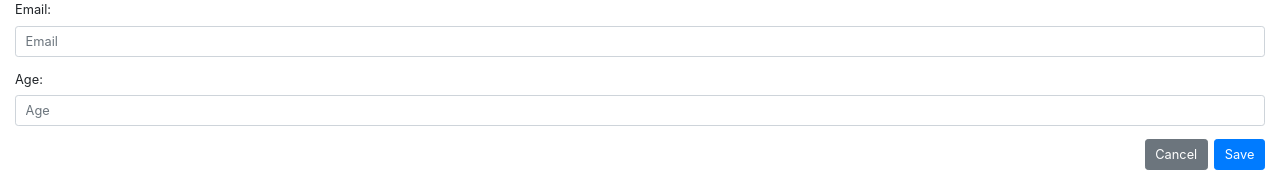
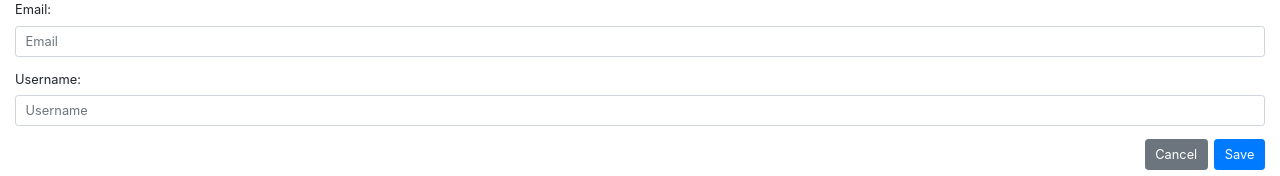
Before and after one commit to jagadeeshpalaniappan/jag-react-apps, a React (Create React App) app in the folder level1/1-react-redux/: page /users/create in a window 1280 px wide. Shown: the part 166-342 px from the top of the page. Built offline with nearby package versions, Linux system fonts and the light colour scheme.

Commit message:
fix: api updates

```diff
--- a/level1/1-react-redux/src/modules/user/components/UserForm.js
+++ b/level1/1-react-redux/src/modules/user/components/UserForm.js
@@ -77,18 +77,20 @@ function UserForm({ user, status, onSave }) {
           {errors.email && <FormFeedback>{errors.email.message}</FormFeedback>}
         </FormGroup>
         <FormGroup>
-          <label htmlFor="age">Age:</label>
+          <label htmlFor="username">Username:</label>
           <Input
-            type="number"
-            id="age"
-            name="age"
-            placeholder="Age"
-            invalid={!!errors.age}
+            type="text"
+            id="username"
+            name="username"
+            placeholder="Username"
+            invalid={!!errors.username}
             innerRef={register({
-              required: { value: true, message: "Age is required" },
+              required: { value: true, message: "Username is required" },
             })}
           />
-          {errors.age && <FormFeedback>{errors.age.message}</FormFeedback>}
+          {errors.username && (
+            <FormFeedback>{errors.username.message}</FormFeedback>
+          )}
         </FormGroup>
 
         <div className="d-flex justify-content-end align-items-center my-3">
--- a/level1/1-react-redux/src/modules/user/service/user.service.js
+++ b/level1/1-react-redux/src/modules/user/service/user.service.js
@@ -1,11 +1,11 @@
 import axios from "axios";
 
-const USER_REST_API = "https://sweet-awg-staging.begin.app/rest/api/v1/users";
+const USER_REST_API = "https://wonder-31s-staging.begin.app/api/v1/any/users";
 
 const covertKeyToId = (item) => ({ ...item, id: item.key });
-const covertKeyToIdArr = (items) => {
-  return items.map(covertKeyToId);
-};
+// const covertKeyToIdArr = (items) => {
+//   return items.map(covertKeyToId);
+// };
 
 export const getUsers = async () => {
   console.log("fetch::getUsers::");
@@ -13,7 +13,7 @@ export const getUsers = async () => {
   const response = await axios.get(USER_REST_API);
   console.log("fetch::getUsers:: response:", response);
 
-  return covertKeyToIdArr(response.data.data.users);
+  return response.data.users.data;
 };
 
 export const getUser = async (user) => {
@@ -21,7 +21,7 @@ export const getUser = async (user) => {
 
   const response = await axios.get(`${USER_REST_API}/${user.id}`);
   console.log("fetch::getUsers:: response:", response);
-  return covertKeyToId(response.data.data.user);
+  return response.data.user;
 };
 
 export const createUser = async (user) => {
@@ -30,12 +30,12 @@ export const createUser = async (user) => {
   const body = {
     name: user.name,
     email: user.email,
-    age: user.age,
+    username: user.username,
   };
   const response = await axios.post(USER_REST_API, body);
 
   console.log("fetch::createUser:: response:", response);
-  return covertKeyToId(response.data.data.user);
+  return response.data.user;
 };
 
 export const updateUser = async (user) => {
@@ -45,14 +45,14 @@ export const updateUser = async (user) => {
   //   id: user.id,
   //   name: user.name,
   //   email: user.email,
-  //   age: user.age,
+  //   username: user.username,
   // };
 
   const body = user;
   const response = await axios.put(`${USER_REST_API}/${user.id}`, body);
 
   console.log("fetch::updateUser:: response:", response);
-  return covertKeyToId(response.data.data.user);
+  return response.data.user;
 };
 
 export const deleteUser = async (user) => {
--- a/level1/1-react-redux/src/modules/user/service/user.service.json.js
+++ b/level1/1-react-redux/src/modules/user/service/user.service.json.js
@@ -26,7 +26,7 @@ export const createUser = async (user) => {
   const body = {
     name: user.name,
     email: user.email,
-    age: user.age,
+    username: user.username,
   };
   const response = await axios.post(USER_REST_API, body);
 
@@ -41,7 +41,7 @@ export const updateUser = async (user) => {
   //   id: user.id,
   //   name: user.name,
   //   email: user.email,
-  //   age: user.age,
+  //   username: user.username,
   // };
 
   const body = user;
--- a/level1/1-react-redux/src/modules/user/views/EditUser.js
+++ b/level1/1-react-redux/src/modules/user/views/EditUser.js
@@ -23,7 +23,7 @@ function EditUser({
   }, [id, getUser]);
 
   const handleSave = (updatedUser) => {
-    updateUser(updatedUser);
+    updateUser({ id, ...updatedUser });
   };
   const handleRetry = () => {
     getUser({ id });
--- a/level1/1-react-redux/src/modules/user/views/UserDetails.js
+++ b/level1/1-react-redux/src/modules/user/views/UserDetails.js
@@ -65,9 +65,9 @@ function UserDetails({ user, loading, error, getUser, deleteUser }) {
             </Row>
             <Row>
               <Col md="1">
-                <b>Age:</b>
+                <b>Username:</b>
               </Col>
-              <Col>{user.age}</Col>
+              <Col>{user.username}</Col>
             </Row>
           </Card>
         </>
```
